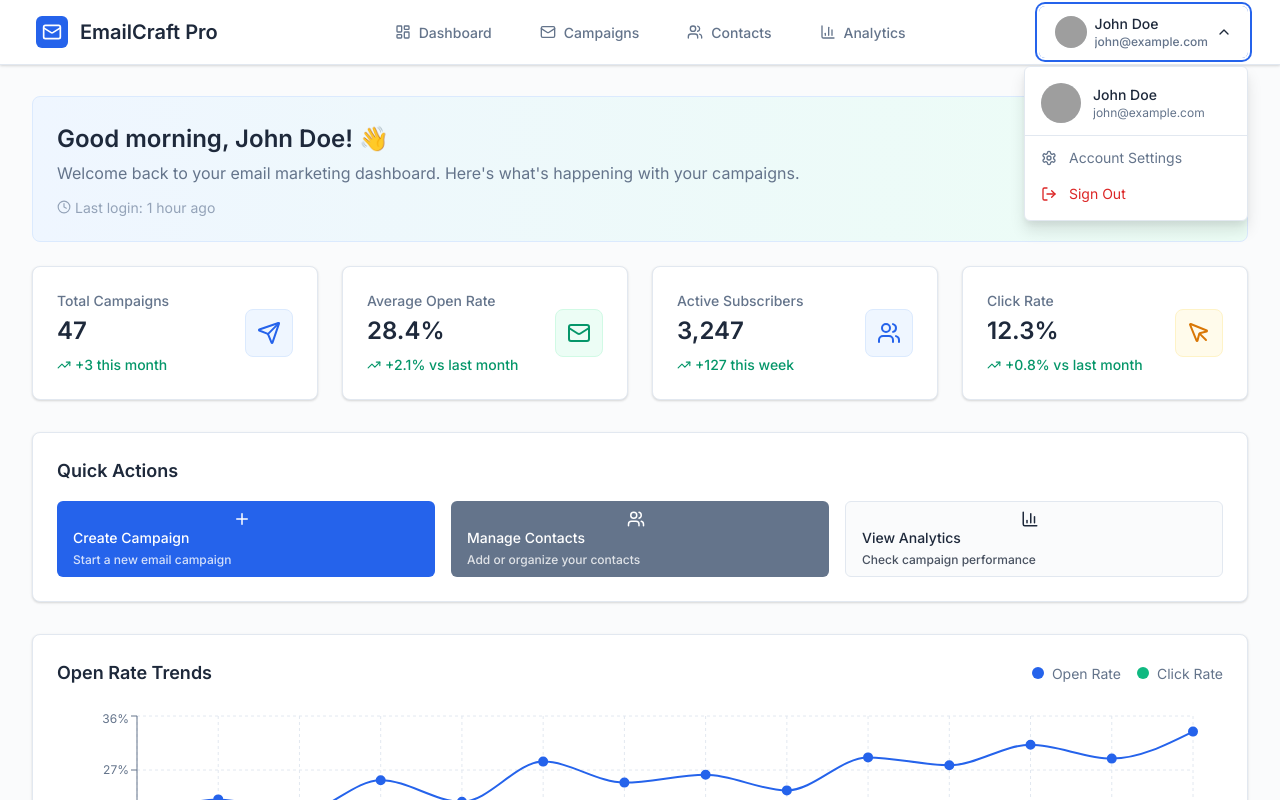
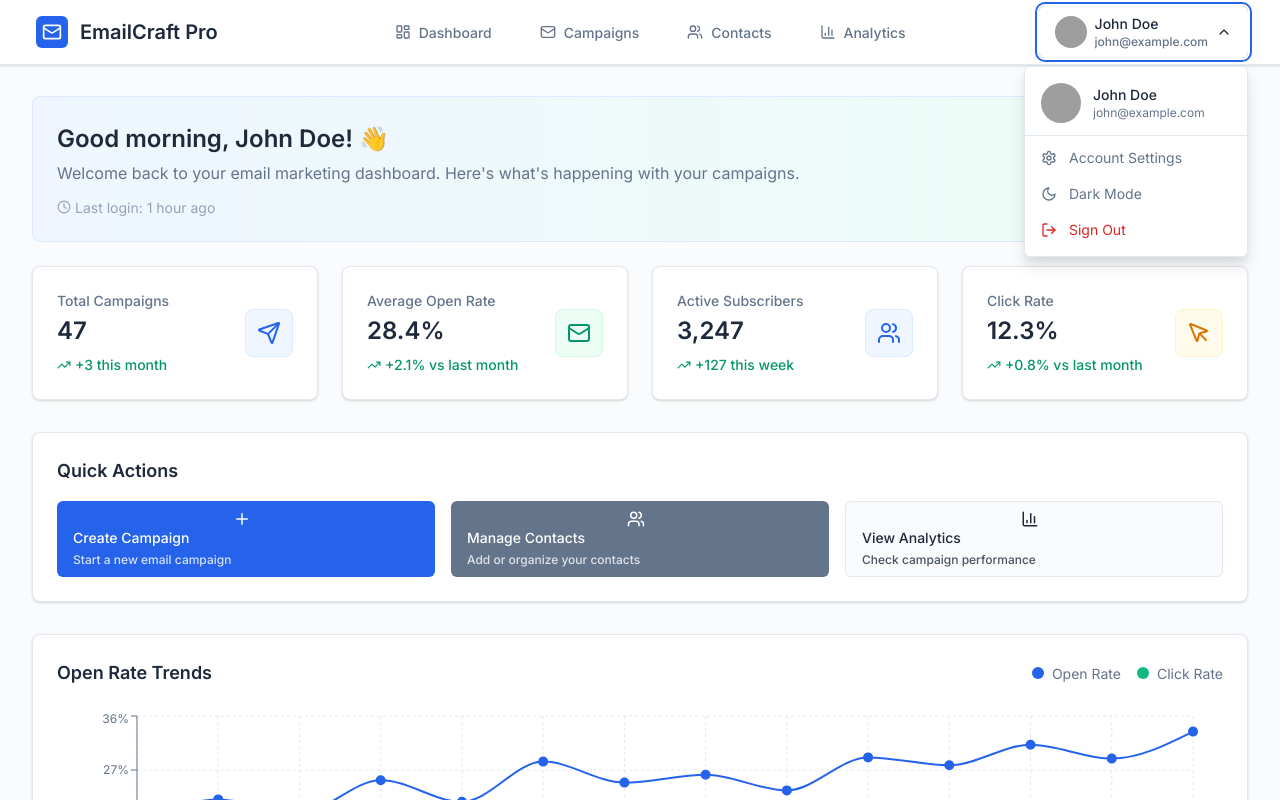
Before and after one commit to Rony-star1/emailcraft_pro, a React (Vite) app: page / in a window 1280 px wide. Both pictures are taken after a click on the button "User menu". Shown: the top 800 px of the page. Built offline with nearby package versions, Linux system fonts and the light colour scheme; grey boxes are pictures that could not be loaded.

Commit message:
feat: Add dark mode toggle

```diff
--- a/src/App.jsx
+++ b/src/App.jsx
@@ -1,7 +1,15 @@
-import React from "react";
+import React, { useEffect } from "react";
 import Routes from "./Routes";
 
 function App() {
+  useEffect(() => {
+    if (localStorage.getItem('theme') === 'dark' || (!('theme' in localStorage) && window.matchMedia('(prefers-color-scheme: dark)').matches)) {
+      document.documentElement.classList.add('dark')
+    } else {
+      document.documentElement.classList.remove('dark')
+    }
+  }, []);
+
   return (
     <Routes />
   );
--- /dev/null
+++ b/src/components/ui/ThemeToggle.jsx
@@ -0,0 +1,35 @@
+import React, { useState, useEffect } from 'react';
+import Icon from '../AppIcon';
+
+const ThemeToggle = () => {
+  const [isDarkMode, setIsDarkMode] = useState(false);
+
+  useEffect(() => {
+    const isDark = document.documentElement.classList.contains('dark');
+    setIsDarkMode(isDark);
+  }, []);
+
+  const toggleTheme = () => {
+    if (isDarkMode) {
+      document.documentElement.classList.remove('dark');
+      localStorage.setItem('theme', 'light');
+    } else {
+      document.documentElement.classList.add('dark');
+      localStorage.setItem('theme', 'dark');
+    }
+    setIsDarkMode(!isDarkMode);
+  };
+
+  return (
+    <button
+      onClick={toggleTheme}
+      className="w-full flex items-center px-4 py-2 text-sm text-text-secondary hover:text-text-primary hover:bg-secondary-50 transition-micro focus:outline-none focus:bg-secondary-50"
+      role="menuitem"
+    >
+      <Icon name={isDarkMode ? 'Sun' : 'Moon'} size={16} className="mr-3" />
+      {isDarkMode ? 'Light Mode' : 'Dark Mode'}
+    </button>
+  );
+};
+
+export default ThemeToggle;
--- a/src/components/ui/UserProfileDropdown.jsx
+++ b/src/components/ui/UserProfileDropdown.jsx
@@ -3,6 +3,7 @@ import { useNavigate } from 'react-router-dom';
 import Icon from '../AppIcon';
 import Image from '../AppImage';
 import Button from './Button';
+import ThemeToggle from './ThemeToggle';
 
 const UserProfileDropdown = ({ user, isOpen, onToggle, onLogout }) => {
   const dropdownRef = useRef(null);
@@ -103,6 +104,8 @@ const UserProfileDropdown = ({ user, isOpen, onToggle, onLogout }) => {
                 Account Settings
               </button>
 
+              <ThemeToggle />
+
               <button
                 onClick={handleLogoutClick}
                 className="w-full flex items-center px-4 py-2 text-sm text-error hover:bg-error-50 transition-micro focus:outline-none focus:bg-error-50"
--- a/tailwind.config.js
+++ b/tailwind.config.js
@@ -1,5 +1,6 @@
 /** @type {import('tailwindcss').Config} */
 module.exports = {
+  darkMode: 'class',
   content: [
     "./index.html",
     "./src/**/*.{js,ts,jsx,tsx}",
```
